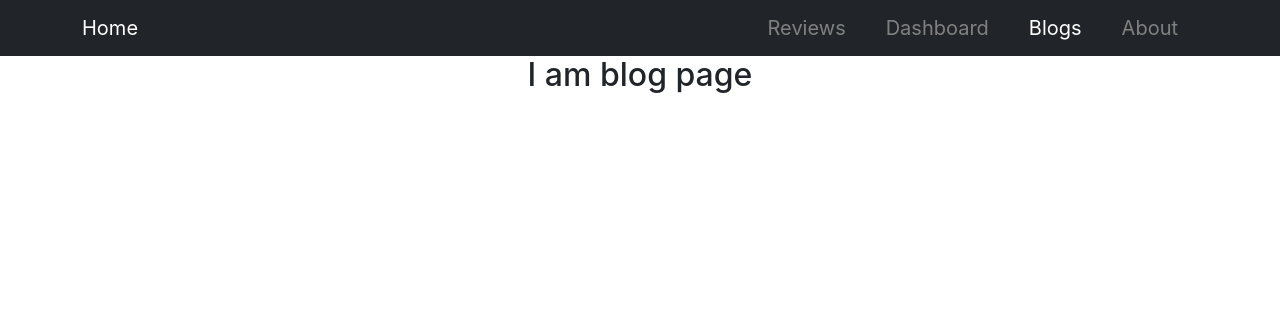
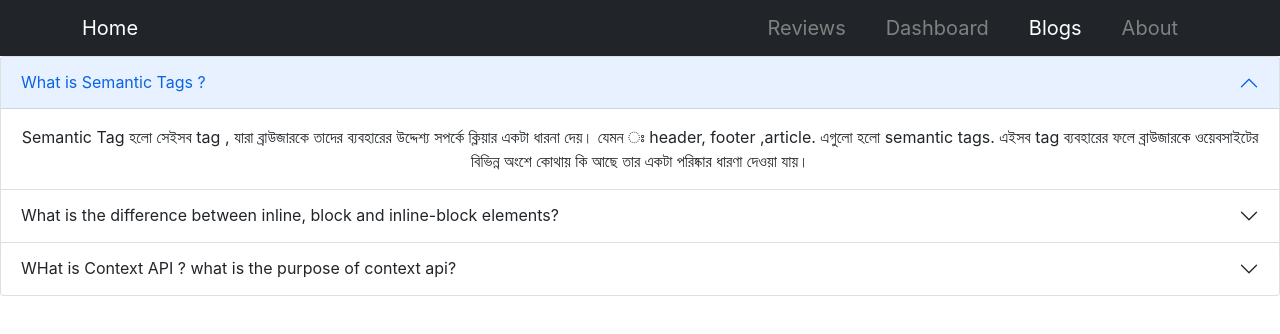
Before and after one commit to jicumollick/shoe-review-website, a React (Create React App) app: page /blogs in a window 1280 px wide. Shown: the top 334 px of the page. Built offline with nearby package versions, Linux system fonts and the light colour scheme; the HTML template or start-up script is replaced by a standard one.

Commit message:
all question answered

```diff
--- a/src/components/Blogs/Blogs.js
+++ b/src/components/Blogs/Blogs.js
@@ -1,9 +1,55 @@
 import React from "react";
+import { Accordion } from "react-bootstrap";
 
 const Blogs = () => {
   return (
     <div>
-      <h2>I am blog page</h2>
+      <Accordion defaultActiveKey="0">
+        <Accordion.Item eventKey="0">
+          <Accordion.Header>What is Semantic Tags ? </Accordion.Header>
+          <Accordion.Body>
+            Semantic Tag হলো সেইসব tag , যারা ব্রাউজারকে তাদের ব্যবহারের
+            উদ্দেশ্য সপর্কে ক্লিয়ার একটা ধারনা দেয়। যেমন ঃ header, footer
+            ,article. এগুলো হলো semantic tags. এইসব tag ব্যবহারের ফলে ব্রাউজারকে
+            ওয়েবসাইটের বিভিন্ন অংশে কোথায় কি আছে তার একটা পরিষ্কার ধারণা দেওয়া
+            যায়।
+          </Accordion.Body>
+        </Accordion.Item>
+        <Accordion.Item eventKey="1">
+          <Accordion.Header>
+            What is the difference between inline, block and inline-block
+            elements?{" "}
+          </Accordion.Header>
+          <Accordion.Body>
+            Inline Elements: inline elements হলো সেসব ইলিমেন্ট যারা , একে অপরের
+            পাশাপাশি বসে ,যাদের নিজস্ব কোন দৈর্ঘ্য বা প্রস্থ নেই , যাদের দৈর্ঘ্য
+            ও প্রস্থ মূলত কন্টেন্টের সাইজের ওপর নির্ভর করে। <br />
+            Block elements: Block elements হলো সেইসব ইলিমেন্ট যারা, একটা row
+            পুরোটা দখল করে রাখে , যারা প্রতিবার নতুন লাইন থেকে শুরু হয় , যাদের
+            width ও height আমরা চাইলে নিয়ন্ত্রন করতে পারি।
+            <br />
+            Inline-block Elements : এরা এক ধরণের শংকর বৈশিষ্টের elements. এরা
+            মূলত inline elements এর মতো আচরণ করে , তবে আমরা চাইলে block elements
+            এর মতো তাদের দৈর্ঘ্য ও প্রস্থ সেট করে দিতে পারি। দুই ধরণের স্বভাবের
+            কারনেই তাদের inline-block elements বলা হয়।
+          </Accordion.Body>
+        </Accordion.Item>
+        <Accordion.Item eventKey="2">
+          <Accordion.Header>
+            WHat is Context API ? what is the purpose of context api?{" "}
+          </Accordion.Header>
+          <Accordion.Body>
+            Context API হচ্ছে global variable তৈরী ও জমা করে রাখার একটি মাধ্যম
+            যা পরবর্তীতে সব component ব্যবহার করতে পারে। <br />
+            মূলত props drilling problem কে solve করে context api. যেমনঃ আমরা আগে
+            , props আকারে parent componet থেকে child component এ ডাটা
+            পাঠাতাম।এভাবে ডিপ লেভেলের চাইল্ডের কাছে সেই ডাটাকে পৌছাতে অনেক গুলো
+            props এর সাহায্য নিয়ে + অনেক component এর ভেতর দিয়ে সেই ডাটাকে যেতে
+            হতো । কিন্তু context api ব্যবহার করলে আমরা grand parent এর ডাটাকে
+            ডিরেক্ট চাইল্ডে ব্যবহার করতে পারবো।
+          </Accordion.Body>
+        </Accordion.Item>
+      </Accordion>
     </div>
   );
 };
```
